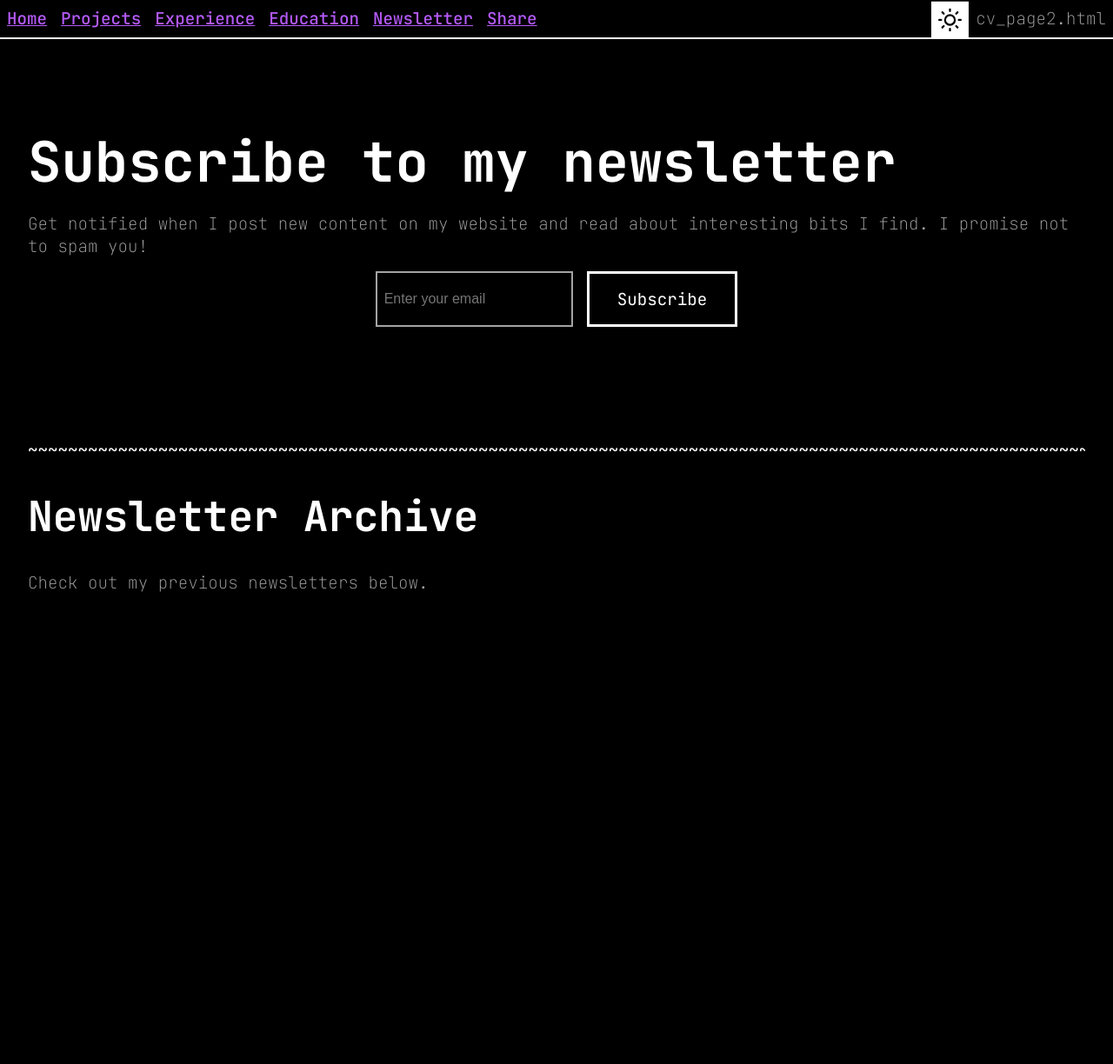
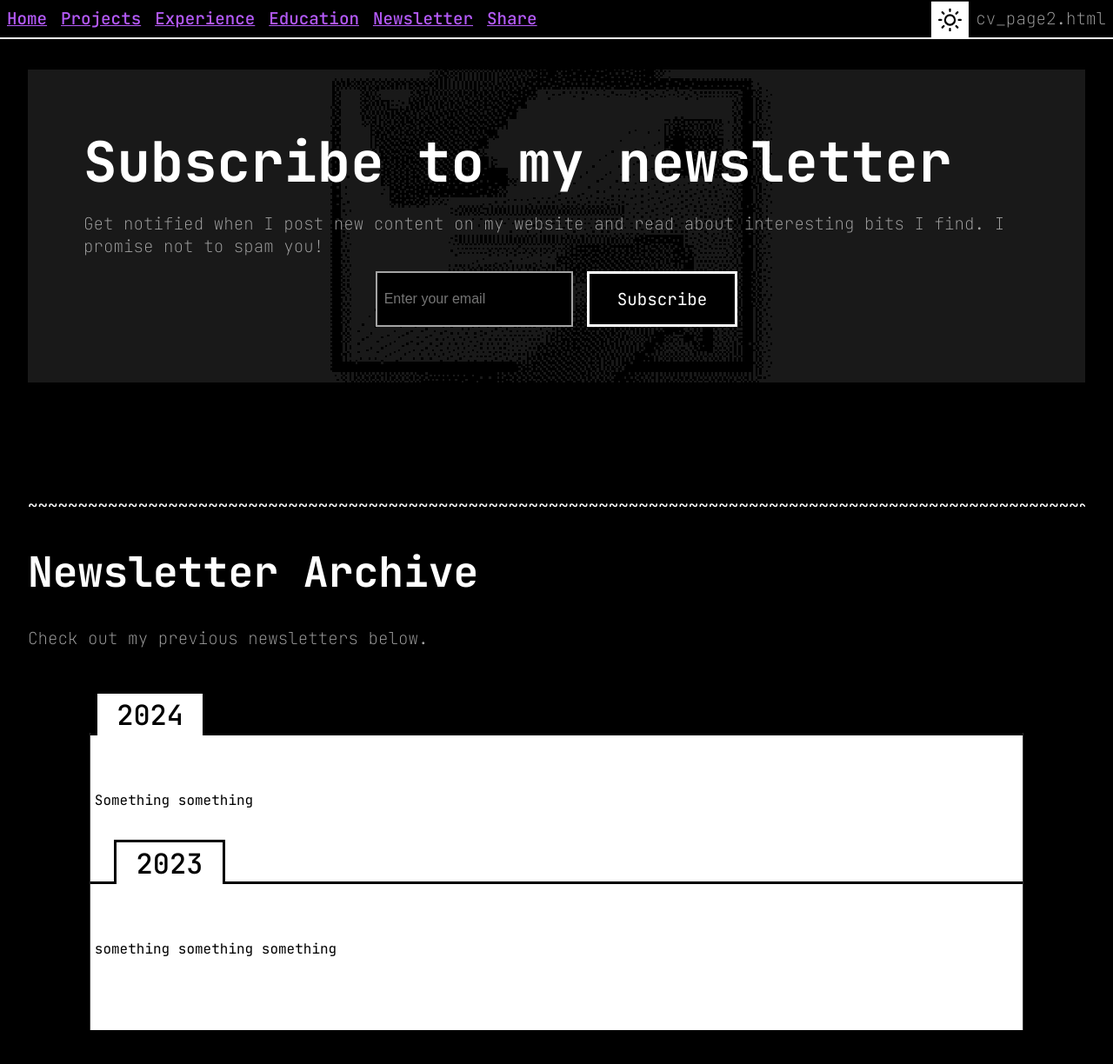
Before and after one commit to TPdkr/cv_page2, a React (Vite) app in the folder website/: page /cv_page2/newsletter in a window 1280 px wide. Shown: the top 1224 px of the page at 87% size. Before the commit the page ends 800 px from the top, so only its background shows below. Built offline with nearby package versions, Linux system fonts and the light colour scheme; no server answers.

Commit message:
made the archive contents template for the future

```diff
--- /dev/null
+++ b/website/src/atomics/folder.jsx
@@ -0,0 +1,24 @@
+import styles from './folder.module.css';
+
+import { useState } from "react";
+
+function Folder({folderName, stagger=0, children}) {
+	const [isFolderOpen, setIsFolderOpen] = useState(false);
+
+	const isOpen = (isFolderOpen)? styles.open : styles.closed;
+
+	return (
+		<div className={`${styles.folder} ${isOpen}`} onClick={() => setIsFolderOpen(!isFolderOpen)}>
+			<div className={styles.folderHeader} style={{marginLeft: `${(stagger % 6) * 1.4+1}rem` }}>
+				<h4>{folderName}</h4>
+			</div>
+			<div className={styles.folderContent}>
+				<div>
+					{children}
+				</div>
+			</div>
+		</div>
+	);
+}
+
+export {Folder};
--- /dev/null
+++ b/website/src/atomics/folder.module.css
@@ -0,0 +1,93 @@
+/*
+FOLDER
+*/
+
+.folder{
+	position: relative;
+	display: flex;
+	flex-direction: column;
+	cursor: pointer;
+	transition: all 0.3s ease-in-out;
+	transform-origin: top center;
+	transform: rotateX(0deg) scaleY(1);
+
+	width: 90%;
+}
+
+.folder.open{
+	width: 90%;
+}
+
+/*
+HEADER
+*/
+
+.folderHeader{
+	position: absolute;
+	top: -3rem;
+	display: flex;
+	flex-direction: row;
+	justify-content: left;
+	align-items: flex-end;
+	height: 3.2rem;
+	transition: all 0.3s ease-in-out;
+	z-index: 1;
+}
+
+.folderHeader img{
+	height: 3.2rem;
+}
+
+.folderHeader h4{
+	background-color: var(--onBackground);
+	color: var(--background);
+	margin: 0;
+	height: 100%;
+	padding: 0 1.4rem;
+	display: flex;
+	align-items: center;
+	border-top: 0.2rem solid var(--background);
+	border-right: 0.2rem solid var(--background);
+	border-left: 0.2rem solid var(--background);
+}
+
+/*
+CONTENT
+*/
+
+.folderContent{
+	position: relative;
+	display: grid;
+	grid-template-rows: 0fr;
+	transition: grid-template-rows 0.3s ease-in-out;
+	padding-top: 3rem;
+	padding-bottom: 1.5rem;
+	background-color: var(--onBackground);
+	color: var(--background);
+	transition: all 0.3s ease-in-out;
+	border-top: 0.2rem solid var(--background);
+	clip-path: polygon(1% 0%, 99% 0%, 99% 100%, 1% 100%);
+}
+
+/*
+HOVER  AND PRESS EFFECTS
+*/
+
+.folder.closed:hover .folderContent{
+	padding-top: 4rem;
+	clip-path: polygon(
+		0% 0%, 100% 0%,               /* top-left, top-right — stay full width */
+		98% 100%, 2% 100%            /* bottom-left, bottom-right — pull inward */
+	);
+}
+
+.folderContent > div{
+	overflow: hidden;
+	padding: var(--small);
+	padding-bottom: 5rem;
+}
+
+.folder.open .folderContent{
+	grid-template-rows: 1fr;
+	padding-bottom: 0;
+}
--- a/website/src/atomics/separator.jsx
+++ b/website/src/atomics/separator.jsx
@@ -3,7 +3,7 @@ import styles from "./separator.module.css";
 function Separator({simb}){
     return (
         <div className={styles.Separator}>
-            {simb.repeat(1000)}
+            {simb.repeat(200)}
         </div>
     );
 }
--- a/website/src/atomics/separator.module.css
+++ b/website/src/atomics/separator.module.css
@@ -3,4 +3,5 @@
     overflow: hidden;
     font-size: 1.2rem;
     max-width: 100%;
+    min-width: 0;
 }
--- a/website/src/index.css
+++ b/website/src/index.css
@@ -104,6 +104,7 @@ these vary based on context but generally stay the same as this ensures consiste
   margin: 0;
   padding: 0;
   font-size: 1rem;
+  box-sizing: border-box;
 }
 
 a {
@@ -116,6 +117,11 @@ body {
   margin: 0;
   min-width: 320px;
   min-height: 100vh;
+}
+
+img {
+	max-width: 100%;
+	display: block;
 }
 
 /*
--- a/website/src/other/newsletter.jsx
+++ b/website/src/other/newsletter.jsx
@@ -2,12 +2,22 @@ import styles from "./newsletter.module.css";
 import Button from "../atomics/button";
 import Separator from "../atomics/separator";
 
-//const API_KEY = process.env.BUTTONDOWN_API_KEY;
+import email_pic from "../assets/letter/email.png";
+
+import { useState } from "react";
+import {Folder} from "../atomics/folder.jsx";
+
 const BUTTONDOWN_USERNAME = "TPdkr";
 
 function Newsletter(){
+const [isFolderOpen, setIsFolderOpen] = useState(false);
+
+const isOpen = (isFolderOpen)? styles.open : styles.closed;
+
 	return(
 		<div className={styles.Newsletter}>
+			<div className={styles.headerContainer}>
+				<img src={email_pic} alt="email icon" />
 				<div className={styles.header}>
 					<h2>Subscribe to my newsletter</h2>
 					<p>Get notified when I post new content on my website and read about interesting bits I find. I promise not to spam you!</p>
@@ -22,17 +32,18 @@ function Newsletter(){
 						<Button func_type="submit">Subscribe</Button>
 					</form>
 				</div>
+			</div>
 			<div className={styles.archive}>
 				<div><Separator simb="~" /></div>
 				<h3>Newsletter Archive</h3>
 				<p>Check out my previous newsletters below.</p>
-				<div>
-					<div>
-
-					</div>
-					<div>
-
-					</div>
+				<div className={styles.folders}>
+					<Folder folderName="2024">
+						Something something
+					</Folder>
+					<Folder folderName="2023" stagger={1}>
+						something something something
+					</Folder>
 				</div>
 			</div>
 		</div>
--- a/website/src/other/newsletter.module.css
+++ b/website/src/other/newsletter.module.css
@@ -4,14 +4,42 @@
     padding: 5rem 2rem;
     gap: var(--giant);
     display: grid;
+
+}
+
+/*
+===============================================================================
+HEADER
+===============================================================================
+*/
+.headerContainer{
+	position: relative;
+	display: flex;
+	flex-direction: column;
+	justify-content: center;
+	align-items: center;
+	overflow: hidden;
+}
+
+.headerContainer img{
+	position: absolute;
+	inset: 0;
+	width: 100%;
+	height: 100%;
+	object-fit: cover;
+	order: -1;
 }
 
 .header{
-	padding-top: var(--big);
+	position: relative;
+	z-index: 1;
+	padding: var(--big);
 	display: flex;
 	flex-direction: column;
 	justify-content: center;
 	gap: var(--small);
+	background-color: var(--concealer);
+	order: 4;
 }
 
 .form{
@@ -31,9 +59,26 @@
 	height: 100%;
 }
 
+/*
+===============================================================================
+ARCHIVE
+===============================================================================
+*/
+
 .archive{
-	display: grid;
+	display: flex;
+	flex-direction: column;
 	overflow: hidden;
     gap: var(--medium);
 	width: 100%;
+	min-width:0;
 }
+
+.folders{
+	margin-top: var(--big);
+	display: flex;
+	flex-direction: column;
+	justify-content: center;
+	align-items: center;
+	align-content: center;
+}
```
Also changed, not shown: website/src/assets/letter/email.png (renamed from website/src/assets/emial.png). Lines whose indentation alone changed are shown as unchanged.
